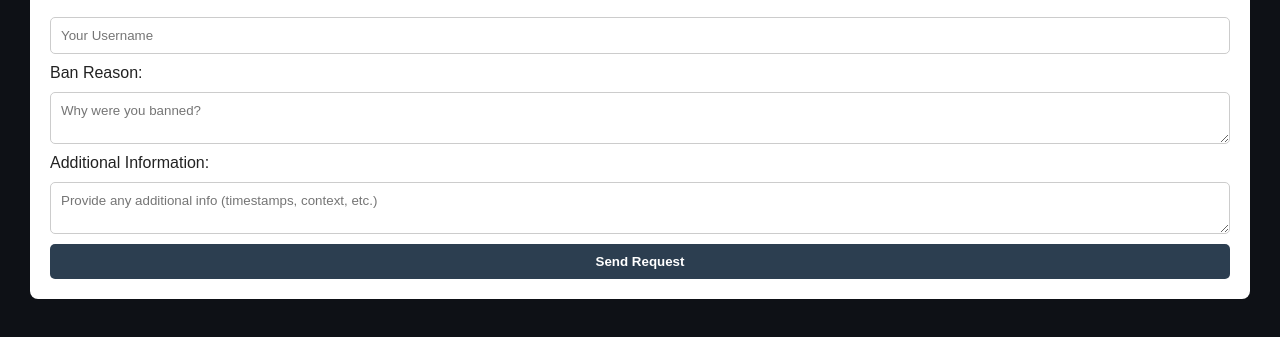
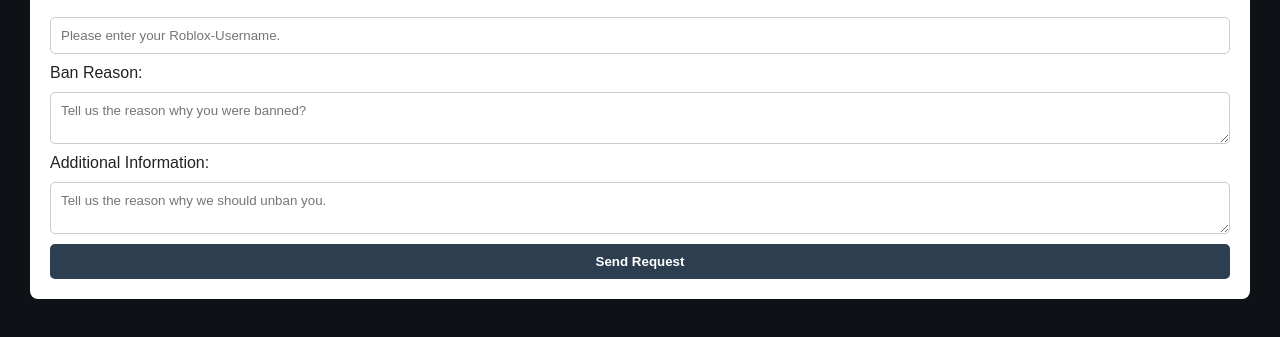
Before and after one commit to hamzaprg33-droid/Emergency-Angeles, a plain HTML site: page requestunban.html in a window 1280 px wide. Shown: the part 149-486 px from the top of the page. Drawn offline with Linux system fonts and the light colour scheme.

Commit message:
Refine unban request form fields
Updated form placeholders and labels for clarity.

```diff
--- a/requestunban.html
+++ b/requestunban.html
@@ -19,13 +19,13 @@
         <h2>Request Unban</h2>
 
         <form id="unbanForm">
-            <input type="text" name="username" placeholder="Your Username" required>
+            <input type="text" name="username" placeholder="Please enter your Roblox-Username." required>
 
             <label for="banReason">Ban Reason:</label>
-            <textarea name="banReason" id="banReason" placeholder="Why were you banned?" required></textarea>
+            <textarea name="banReason" id="banReason" placeholder="Tell us the reason why you were banned?" required></textarea>
 
-            <label for="additionalInfo">Additional Information:</label>
-            <textarea name="additionalInfo" id="additionalInfo" placeholder="Provide any additional info (timestamps, context, etc.)"></textarea>
+            <label for="unbanReason">Additional Information:</label>
+            <textarea name="unbanReason" id="unbanReason" placeholder="Tell us the reason why we should unban you."></textarea>
 
             <button class="btn dark" type="submit">Send Request</button>
         </form>
```
